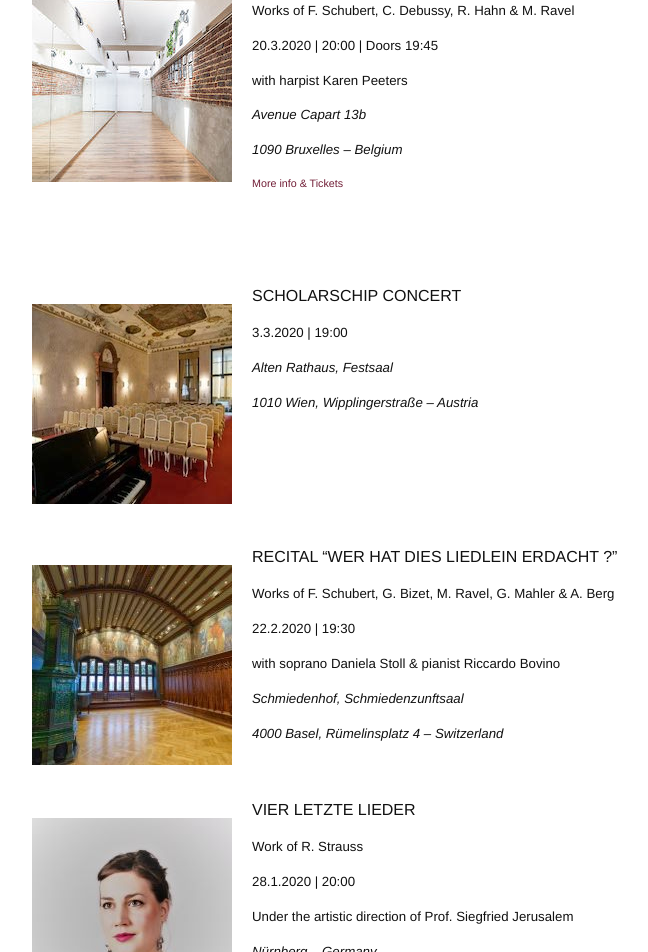
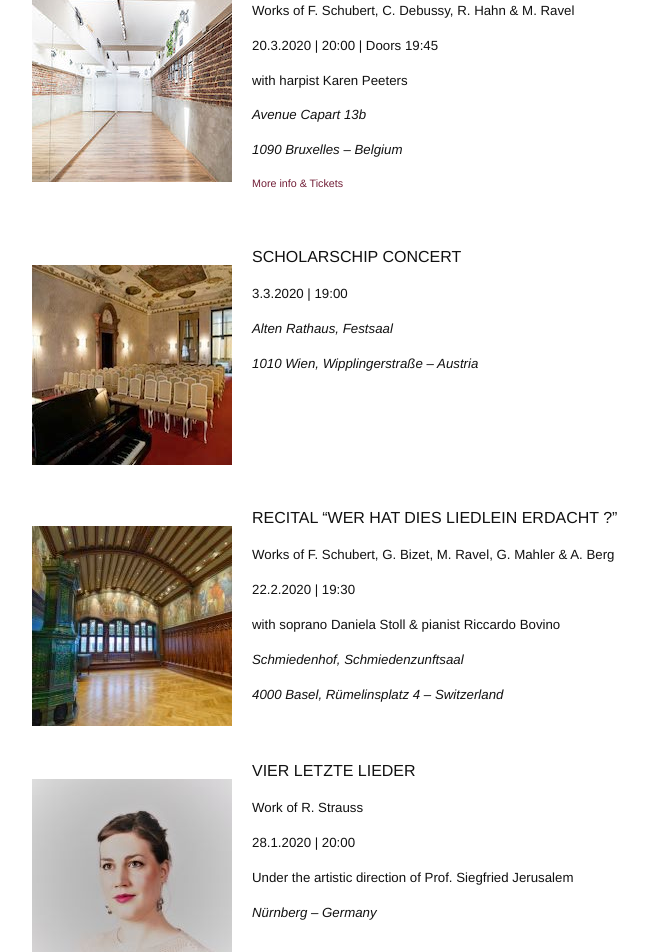
Before and after one commit to annesophie-sevens/annesophie-sevens.github.io, a Jekyll site: the page built from agenda-nl.md, in a window 1280 px wide. Shown: the part 625-1577 px from the top of the page, without its empty margins (258-906 px from the left). Built offline with Jekyll 4.4.1, drawn with Linux system fonts in a browser that asks for light colours; nearby versions of some CDN libraries.

Commit message:
Update agenda-nl.md

```diff
--- a/agenda-nl.md
+++ b/agenda-nl.md
@@ -38,8 +38,6 @@
 ##### _1090 Bruxelles – Belgium_
 
 ###### <a href="https://www.casaveronica.net/events/duo-anka" target="_blank">More info & Tickets</a>
-
-&nbsp;
 
 &nbsp;
 
@@ -91,7 +89,7 @@
 
 &nbsp;
 
-<img style="float: left; padding: 20px" src="/assets/R6c.jpg">
+<img style="float: left; padding: 20px" src="/assets/b2-thumbnail.jpg">
 
 PRIVATE CONCERT
 
```
